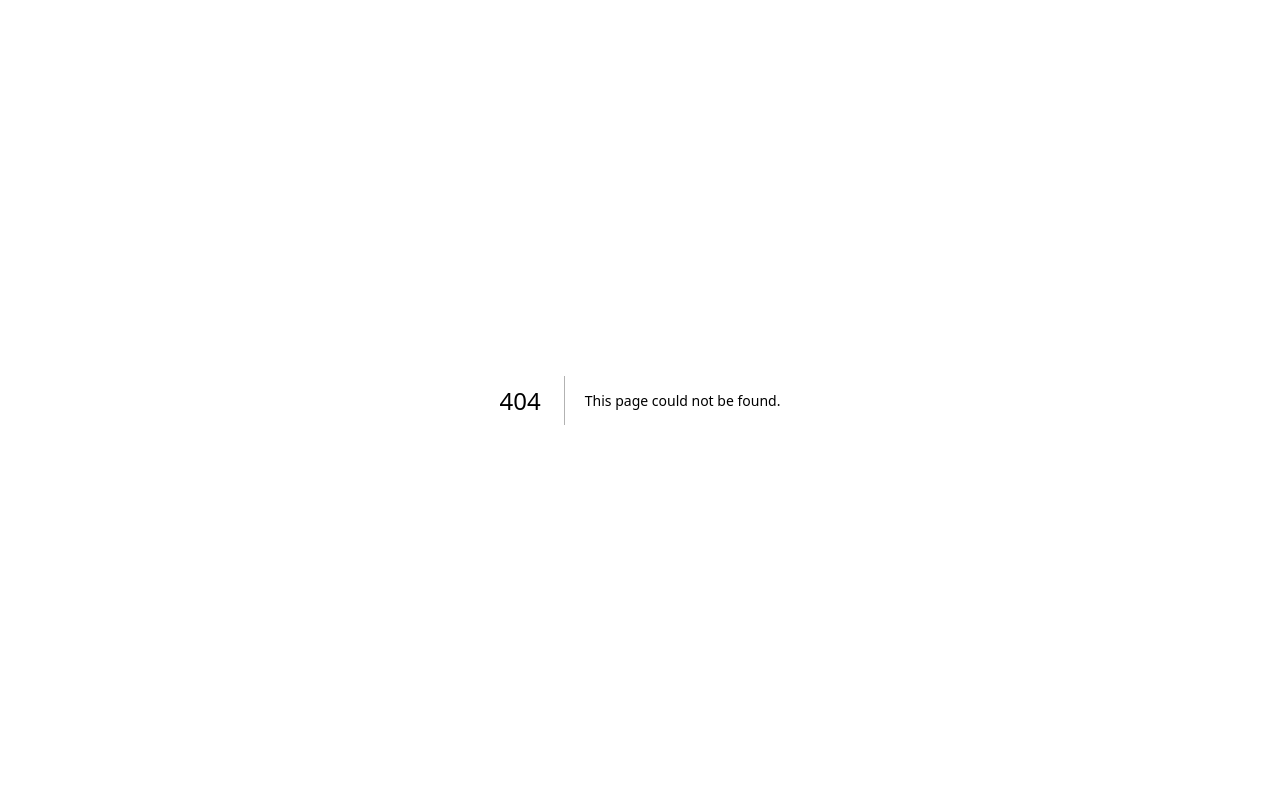
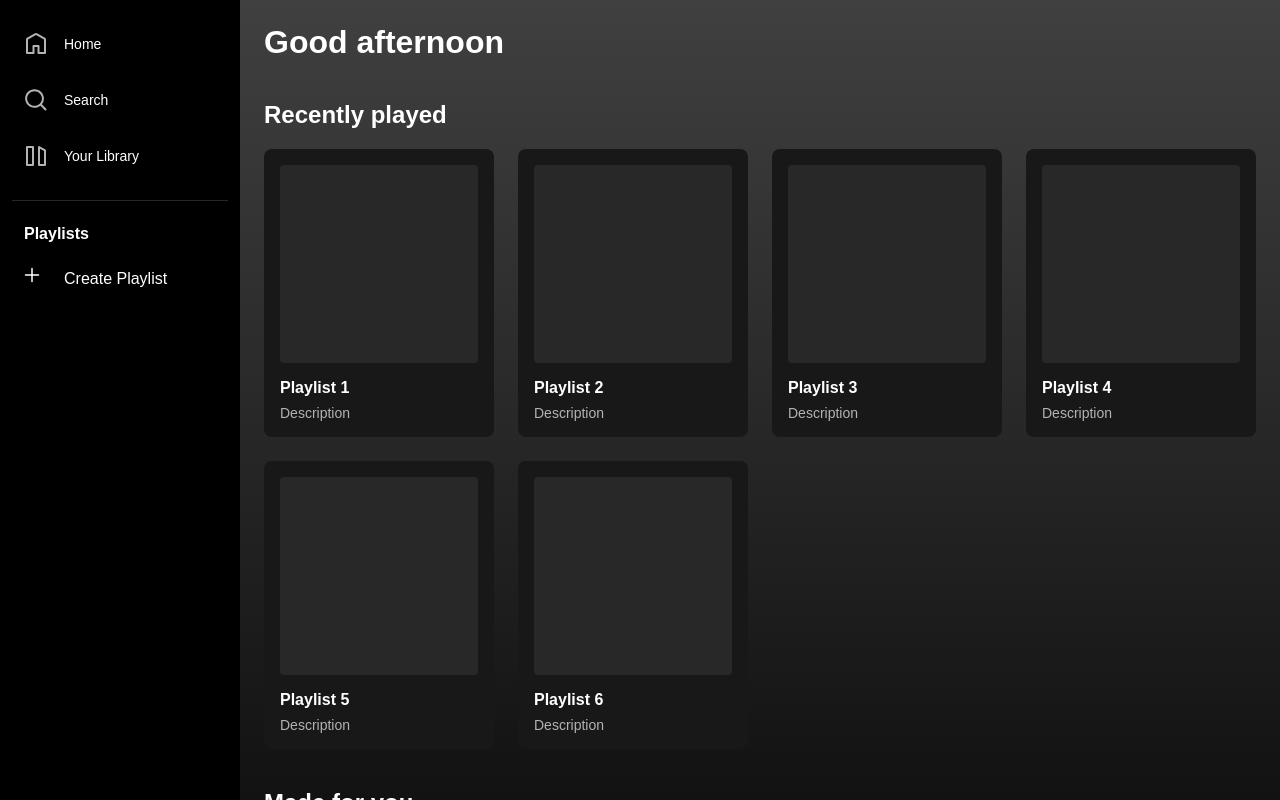
Before and after one commit to razvaansandu/musical-giggle, a Next.js app: page /home in a window 1280 px wide. Before the commit this address had no page. Built offline with nearby package versions, Linux system fonts and the light colour scheme.

Commit message:
risoluzione di alcuni problemi

```diff
--- /dev/null
+++ b/src/app/home/home.module.css
@@ -0,0 +1,138 @@
+.container {
+  width: 100%;
+  height: 100vh;
+  background-color: #121212;
+  color: white;
+}
+
+.content {
+  display: flex;
+  height: 100%;
+}
+
+/* Sidebar styles */
+.sidebar {
+  width: 240px;
+  background-color: #000000;
+  padding: 24px 12px;
+  display: flex;
+  flex-direction: column;
+  gap: 24px;
+}
+
+.menu {
+  display: flex;
+  flex-direction: column;
+  gap: 16px;
+}
+
+.menuItem {
+  display: flex;
+  align-items: center;
+  gap: 16px;
+  padding: 8px 12px;
+  border-radius: 4px;
+  cursor: pointer;
+  transition: background-color 0.2s;
+}
+
+.menuItem:hover {
+  background-color: #282828;
+}
+
+.menuItem svg {
+  opacity: 0.7;
+}
+
+.menuItem span {
+  font-size: 14px;
+  font-weight: 500;
+}
+
+.playlists {
+  border-top: 1px solid #282828;
+  padding-top: 24px;
+}
+
+.playlists h2 {
+  font-size: 16px;
+  margin-bottom: 16px;
+  padding: 0 12px;
+}
+
+.createPlaylist {
+  display: flex;
+  align-items: center;
+  gap: 16px;
+  padding: 8px 12px;
+  cursor: pointer;
+  transition: opacity 0.2s;
+}
+
+.createPlaylist:hover {
+  opacity: 0.7;
+}
+
+/* Main content styles */
+.mainContent {
+  flex: 1;
+  background: linear-gradient(to bottom, #404040, #121212);
+  padding: 24px;
+  overflow-y: auto;
+}
+
+.header {
+  margin-bottom: 40px;
+}
+
+.header h1 {
+  font-size: 32px;
+  font-weight: 700;
+}
+
+.section {
+  margin-bottom: 40px;
+}
+
+.section h2 {
+  font-size: 24px;
+  font-weight: 700;
+  margin-bottom: 20px;
+}
+
+.grid {
+  display: grid;
+  grid-template-columns: repeat(auto-fill, minmax(180px, 1fr));
+  gap: 24px;
+}
+
+.card {
+  background-color: #181818;
+  padding: 16px;
+  border-radius: 8px;
+  transition: background-color 0.3s;
+  cursor: pointer;
+}
+
+.card:hover {
+  background-color: #282828;
+}
+
+.cardImage {
+  width: 100%;
+  padding-bottom: 100%;
+  background-color: #282828;
+  border-radius: 4px;
+  margin-bottom: 16px;
+}
+
+.cardContent h3 {
+  font-size: 16px;
+  font-weight: 700;
+  margin-bottom: 8px;
+}
+
+.cardContent p {
+  font-size: 14px;
+  color: #b3b3b3;
+}
--- /dev/null
+++ b/src/app/home/page.js
@@ -0,0 +1,85 @@
+'use client';
+
+import styles from './home.module.css';
+
+export default function HomePage() {
+  return (
+    <div className={styles.container}>
+      <div className={styles.content}>
+
+        <nav className={styles.sidebar}>
+          <div className={styles.menu}>
+            <div className={styles.menuItem}>
+              <svg viewBox="0 0 24 24" width="24" height="24">
+                <path d="M12.5 3.247a1 1 0 0 0-1 0L4 7.577V20h4.5v-6a1 1 0 0 1 1-1h5a1 1 0 0 1 1 1v6H20V7.577l-7.5-4.33zm-2-1.732a3 3 0 0 1 3 0l7.5 4.33a2 2 0 0 1 1 1.732V21a1 1 0 0 1-1 1h-6.5a1 1 0 0 1-1-1v-6h-3v6a1 1 0 0 1-1 1H3a1 1 0 0 1-1-1V7.577a2 2 0 0 1 1-1.732l7.5-4.33z" fill="currentColor"/>
+              </svg>
+              <span>Home</span>
+            </div>
+            <div className={styles.menuItem}>
+              <svg viewBox="0 0 24 24" width="24" height="24">
+                <path d="M10.533 1.279c-5.18 0-9.407 4.14-9.407 9.279s4.226 9.279 9.407 9.279c2.234 0 4.29-.77 5.907-2.058l4.353 4.353a1 1 0 1 0 1.414-1.414l-4.344-4.344a9.157 9.157 0 0 0 2.077-5.816c0-5.14-4.226-9.28-9.407-9.28zm-7.407 9.279c0-4.006 3.302-7.28 7.407-7.28s7.407 3.274 7.407 7.28-3.302 7.279-7.407 7.279-7.407-3.273-7.407-7.28z" fill="currentColor"/>
+              </svg>
+              <span>Search</span>
+            </div>
+            <div className={styles.menuItem}>
+              <svg viewBox="0 0 24 24" width="24" height="24">
+                <path d="M14.5 2.134a1 1 0 0 1 1 0l6 3.464a1 1 0 0 1 .5.866V21a1 1 0 0 1-1 1h-6a1 1 0 0 1-1-1V3a1 1 0 0 1 .5-.866zM16 4.732V20h4V7.041l-4-2.309zM3 22a1 1 0 0 1-1-1V3a1 1 0 0 1 1-1h6a1 1 0 0 1 1 1v18a1 1 0 0 1-1 1H3zm1-2h4V4H4v16z" fill="currentColor"/>
+              </svg>
+              <span>Your Library</span>
+            </div>
+          </div>
+          <div className={styles.playlists}>
+            <h2>Playlists</h2>
+            <div className={styles.playlistItem}>
+              <div className={styles.createPlaylist}>
+                <svg viewBox="0 0 24 24" width="24" height="24">
+                  <path d="M15.25 8a.75.75 0 0 1-.75.75H8.75v5.75a.75.75 0 0 1-1.5 0V8.75H1.5a.75.75 0 0 1 0-1.5h5.75V1.5a.75.75 0 0 1 1.5 0v5.75h5.75a.75.75 0 0 1 .75.75z" fill="currentColor"/>
+                </svg>
+                <span>Create Playlist</span>
+              </div>
+            </div>
+          </div>
+        </nav>
+
+
+        <main className={styles.mainContent}>
+          <header className={styles.header}>
+            <h1>Good afternoon</h1>
+          </header>
+
+
+          <section className={styles.section}>
+            <h2>Recently played</h2>
+            <div className={styles.grid}>
+              {[1, 2, 3, 4, 5, 6].map((item) => (
+                <div key={item} className={styles.card}>
+                  <div className={styles.cardImage}></div>
+                  <div className={styles.cardContent}>
+                    <h3>Playlist {item}</h3>
+                    <p>Description</p>
+                  </div>
+                </div>
+              ))}
+            </div>
+          </section>
+
+
+          <section className={styles.section}>
+            <h2>Made for you</h2>
+            <div className={styles.grid}>
+              {[1, 2, 3, 4, 5, 6].map((item) => (
+                <div key={item} className={styles.card}>
+                  <div className={styles.cardImage}></div>
+                  <div className={styles.cardContent}>
+                    <h3>Mix {item}</h3>
+                    <p>Custom mix</p>
+                  </div>
+                </div>
+              ))}
+            </div>
+          </section>
+        </main>
+      </div>
+    </div>
+  );
+}
```
